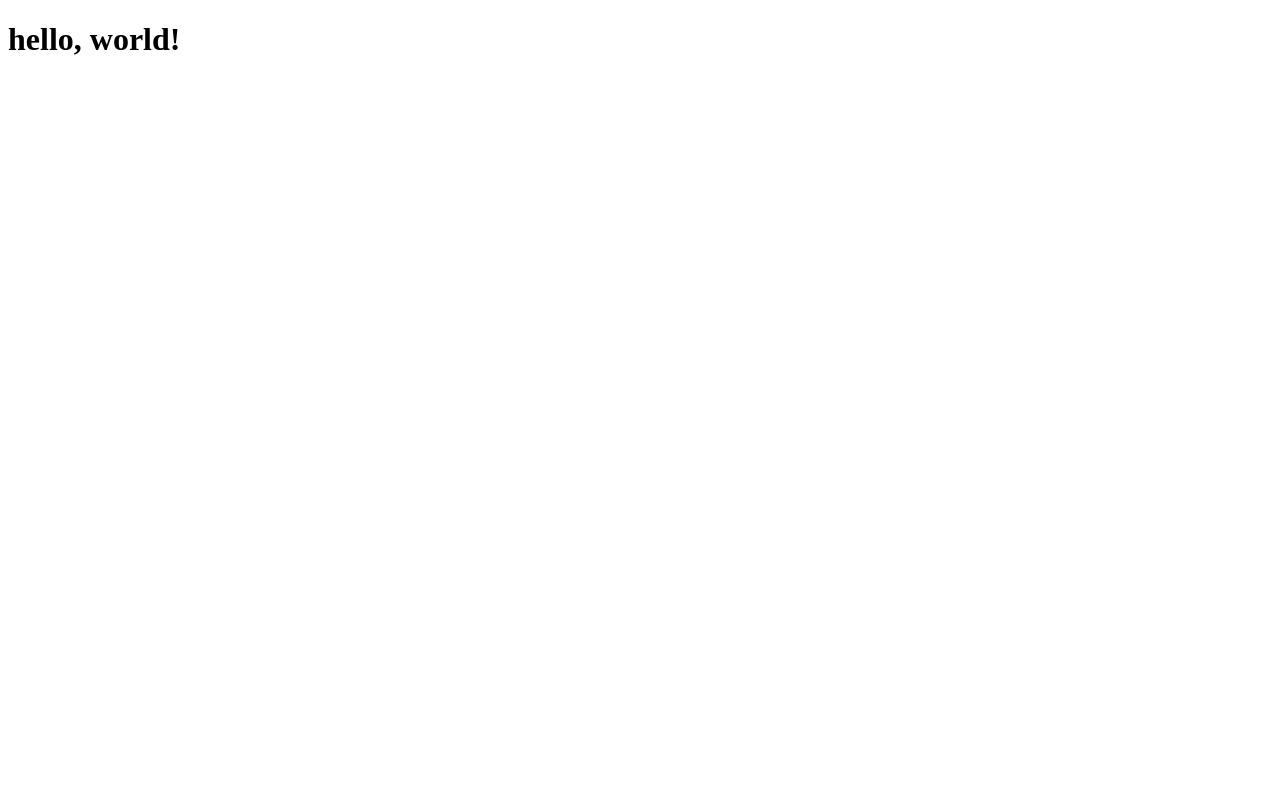
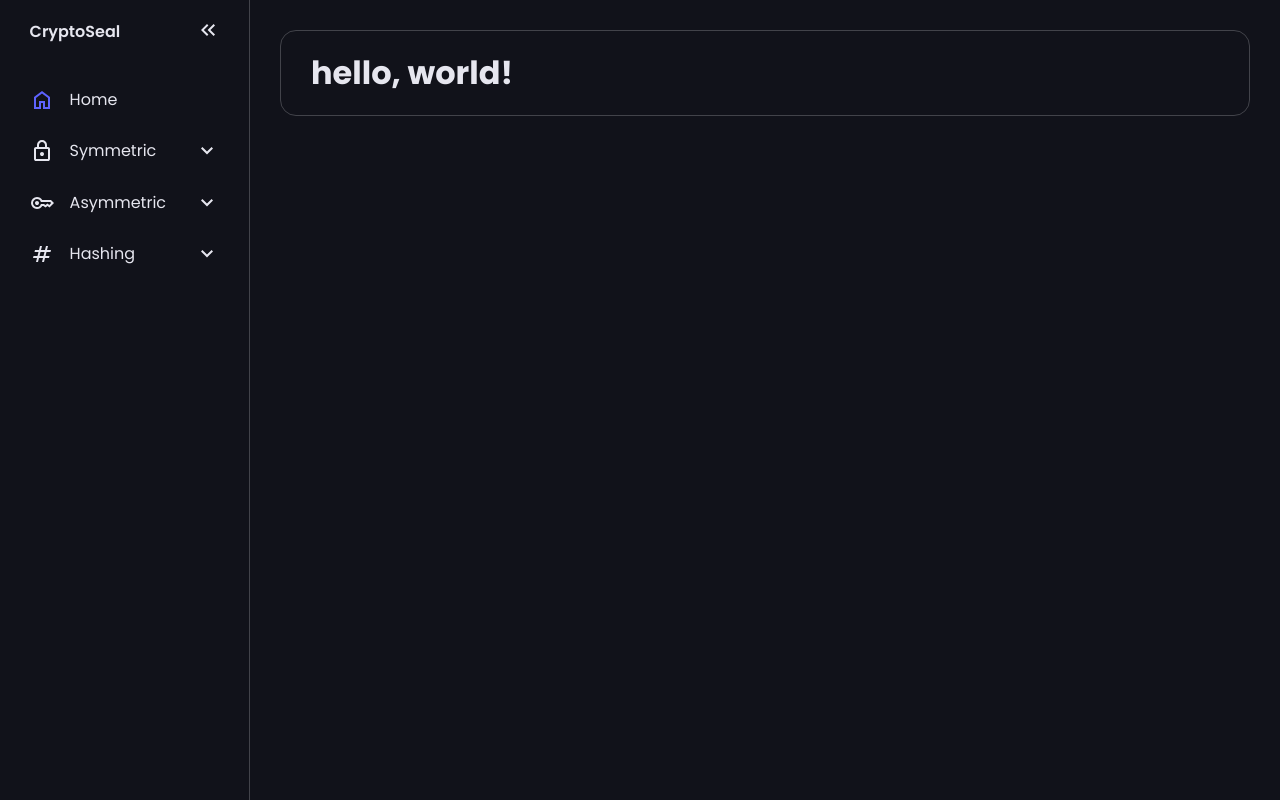
Before and after one commit to NebularEclipse/AC, a Flask app: page / in a window 1280 px wide. Before the commit the page is almost empty. Run offline with Flask 3, Linux system fonts and the light colour scheme.

Commit message:
Frontend update - Added a bunch of SVG files and created a template for the frontend... html, css, and js.

```diff
--- a/app/static/css/style.css
+++ b/app/static/css/style.css
@@ -0,0 +1,237 @@
+@import url('https://fonts.googleapis.com/css2?family=Poppins:ital,wght@0,100;0,200;0,300;0,400;0,500;0,600;0,700;0,800;0,900;1,100;1,200;1,300;1,400;1,500;1,600;1,700;1,800;1,900&display=swap');
+
+:root {
+    --base-clr: #11121a;
+    --line-clr: #42434a;
+    --hover-clr: #222533;
+    --text-clr: #e6e6ef;
+    --accent-clr: #5e63ff;
+    --secondary-text-clr: #b0b3c1;
+}
+
+* {
+    margin: 0;
+    padding: 0;
+}
+
+html {
+    font-family: Poppins, 'Segoe UI', Tahoma, Geneva, Verdana, sans-serif;
+    line-height: 1.5rem;
+}
+
+body {
+    min-height: 100vh;
+    min-width: 100vw;
+    background-color: var(--base-clr);
+    color: var(--text-clr);
+    display: grid;
+    grid-template-columns: auto 1fr;;
+}
+
+#sidebar {
+    box-sizing: border-box;
+    height : 100vh;
+    width: 250px;
+    padding: 5px 1em;
+    background-color: var(--base-clr);
+    border-right: 1px solid var(--line-clr);
+    position: sticky;
+    top: 0;
+    align-self: start;
+    transition: 0.3s ease-in-out;
+    overflow: hidden;
+    text-wrap: nowrap;
+}
+
+#sidebar.close {
+    padding: 5px;
+    width: 60px;
+}
+
+#sidebar ul {
+    list-style: none;
+}
+
+#sidebar > ul > li:first-child {
+    display: flex;
+    justify-content: flex-end;
+    margin-bottom: 16px;
+    .logo {
+        font-weight: 600;
+    }
+}
+
+#sidebar ul li.active {
+    color: var(--accent-clr);
+    svg {
+        fill: var(--accent-clr);
+    }
+}
+
+#sidebar a, #sidebar .dropdown-btn, #sidebar .logo {
+    border-radius: 0.5em;
+    padding: .85em;
+    text-decoration: none;
+    color: var(--text-clr);
+    display: flex;
+    align-items: center;
+    gap: 1em;
+}
+
+.dropdown-btn {
+    width: 100%;
+    text-align: left;
+    background: none;
+    border: none;
+    font: inherit;
+    cursor: pointer;
+}
+
+#sidebar svg {
+    flex-shrink: 0;
+    fill: var(--text-clr)
+}
+
+#sidebar a span, #sidebar .dropdown-btn span {
+    flex-grow: 1;
+}
+
+#sidebar a:hover, #sidebar .dropdown-btn:hover {
+    background-color: var(--hover-clr);
+}
+
+#sidebar .sub-menu {
+    display: grid;
+    grid-template-rows: 0fr;
+    transition: 0.3s ease-in-out;
+
+    > div {
+        overflow: hidden;
+    }
+}
+
+#sidebar .sub-menu.show {
+    grid-template-rows: 1fr;
+}
+
+.dropdown-btn svg {
+    transition: 0.3s ease;
+}
+
+.rotate svg:last-child {
+    transform: rotate(-180deg);
+}
+
+#sidebar .sub-menu a {
+    padding-left: 2em;
+}
+
+#toggle-btn {
+    margin-left: auto;
+    padding: 1em;
+    border: none;
+    border-radius: 0.5em;
+    background: none;
+    cursor: pointer;
+
+    svg {
+        transition: rotate 0.3s ease;
+    }
+}
+
+#toggle-btn:hover {
+    background-color: var(--hover-clr);
+}
+
+main {
+    padding: min(30px, 7%);
+}
+
+main p {
+    color: var(--secondary-text-clr);
+    margin-top: 5px;
+    margin-bottom: 15px;
+}
+
+.container {
+    border: 1px solid var(--line-clr);
+    border-radius: 1em;
+    margin-bottom: 20px;
+    padding: min(30px, 15%);
+}
+
+@media (max-width: 800px) {
+    body {
+        grid-template-columns: 1fr;
+    }
+
+    main {
+        padding: 2em 1em 60px 1em;
+    }
+
+    .container {
+        border: none;
+        padding: 0;
+    }
+
+    #sidebar {
+        height: 60px;
+        width: 100%;
+        border-right: none;
+        border-top: 1px solid var(--line-clr);
+        position: fixed;
+        top: unset;
+        bottom: 0;
+
+        > ul {
+            padding: 0;
+            display: grid;
+            grid-auto-columns: 60px;
+            grid-auto-flow: column;
+            align-items: center;
+            overflow-x: scroll;
+        }
+
+        ul li {
+            height: 100%;
+        }
+
+        ul a, ul .dropdown-btn {
+            width: 60px;
+            height: 60px;
+            padding: 0;
+            border-radius: 0;
+            justify-content: center;
+        }
+
+        ul li span, ul li:first-child, .dropdown-btn svg:last-child {
+            display: none;
+        }
+
+        ul li .sub-menu.show {
+            position: fixed;
+            bottom: 60px;
+            left: 0;
+            box-sizing: border-box;
+            height: 60px;
+            width: 100%;
+            background-color: var(--hover-clr);
+            border-top: 1px solid var(--line-clr);
+            display: flex;
+            justify-content: center;
+
+            > div {
+                overflow-x: auto;
+            }
+            li {
+                display: inline-flex;
+            }
+            a {
+                box-sizing: border-box;
+                padding: 1em;
+                width: auto;
+                justify-content: center;
+            }
+        }
+    }
+}
--- a/app/static/js/app.js
+++ b/app/static/js/app.js
@@ -0,0 +1,31 @@
+const toggleButton = document.getElementById("toggle-btn")
+const sidebar = document.getElementById("sidebar")
+
+function toggleSidebar() {
+    sidebar.classList.toggle("close")
+    toggleButton.classList.toggle("rotate")
+
+    closeAllSubMenus()
+}
+
+function toggleSubMenu(button) {
+
+    if (!button.nextElementSibling.classList.contains("show")) {
+        closeAllSubMenus()
+    }
+
+    button.nextElementSibling.classList.toggle("show");
+    button.classList.toggle("rotate")
+
+    if(sidebar.classList.contains("close")) {
+        sidebar.classList.toggle("close")
+        toggleButton.classList.toggle("rotate")
+    }
+}
+
+function closeAllSubMenus() {
+    Array.from(sidebar.getElementsByClassName("show")).forEach(ul => {
+        ul.classList.remove("show")
+        ul.previousElementSibling.classList.remove("rotate")
+    })
+}
--- a/app/templates/base.html
+++ b/app/templates/base.html
@@ -1,12 +1,73 @@
 <!DOCTYPE html>
 <html lang="en">
-<head>
-    <meta charset="UTF-8">
-    <meta name="viewport" content="width=device-width, initial-scale=1.0">
+  <head>
+    <meta charset="UTF-8" />
+    <meta name="viewport" content="width=device-width, initial-scale=1.0" />
     <title>{% block title %}{% endblock %}</title>
-    <link rel="stylesheet" href="{{ url_for('static', filename='css/style.css') }}">
-</head>
-<body>
-    {% block content %}{% endblock %}
-</body>
+    <link rel="stylesheet" href="{{ url_for('static', filename='css/style.css') }}" />
+    <script type="text/javascript" src="{{ url_for('static', filename='js/app.js') }}" defer></script>
+  </head>
+  <body>
+    <nav class="sidebar" id="sidebar">
+      <ul>
+        <li>
+          <span class="logo">CryptoSeal</span>
+          <button onclick="toggleSidebar()" id="toggle-btn">
+            <svg xmlns="http://www.w3.org/2000/svg" height="24px" viewBox="0 -960 960 960" width="24px" fill="#1f1f1f"><path d="M440-240 200-480l240-240 56 56-183 184 183 184-56 56Zm264 0L464-480l240-240 56 56-183 184 183 184-56 56Z"/></svg>
+          </button>
+        </li>
+        <li class="active">
+          <a href="{{ url_for('index') }}">
+            <svg xmlns="http://www.w3.org/2000/svg" height="24px" viewBox="0 -960 960 960" width="24px" fill="#434343"><path d="M240-200h120v-240h240v240h120v-360L480-740 240-560v360Zm-80 80v-480l320-240 320 240v480H520v-240h-80v240H160Zm320-350Z"/></svg>
+            <span>Home</span>
+          </a>
+        </li>
+        <li>
+          <button onclick="toggleSubMenu(this)" class="dropdown-btn">
+            <svg xmlns="http://www.w3.org/2000/svg" height="24px" viewBox="0 -960 960 960" width="24px" fill="#1f1f1f"><path d="M240-80q-33 0-56.5-23.5T160-160v-400q0-33 23.5-56.5T240-640h40v-80q0-83 58.5-141.5T480-920q83 0 141.5 58.5T680-720v80h40q33 0 56.5 23.5T800-560v400q0 33-23.5 56.5T720-80H240Zm0-80h480v-400H240v400Zm240-120q33 0 56.5-23.5T560-360q0-33-23.5-56.5T480-440q-33 0-56.5 23.5T400-360q0 33 23.5 56.5T480-280ZM360-640h240v-80q0-50-35-85t-85-35q-50 0-85 35t-35 85v80ZM240-160v-400 400Z"/></svg>
+            <span>Symmetric</span>
+            <svg xmlns="http://www.w3.org/2000/svg" height="24px" viewBox="0 -960 960 960" width="24px" fill="#1f1f1f"><path d="M480-344 240-584l56-56 184 184 184-184 56 56-240 240Z" /></svg>
+          </button>
+          <ul class="sub-menu">
+            <div>
+              <li><a href="#">Algo 1</a></li>
+              <li><a href="#">Algo 2</a></li>
+              <li><a href="#">Algo 3</a></li>
+            </div>
+          </ul>
+        </li>
+        <li>
+          <button onclick="toggleSubMenu(this)" class="dropdown-btn">
+            <svg xmlns="http://www.w3.org/2000/svg" height="24px" viewBox="0 -960 960 960" width="24px" fill="#1f1f1f"><path d="M280-400q-33 0-56.5-23.5T200-480q0-33 23.5-56.5T280-560q33 0 56.5 23.5T360-480q0 33-23.5 56.5T280-400Zm0 160q-100 0-170-70T40-480q0-100 70-170t170-70q67 0 121.5 33t86.5 87h352l120 120-180 180-80-60-80 60-85-60h-47q-32 54-86.5 87T280-240Zm0-80q56 0 98.5-34t56.5-86h125l58 41 82-61 71 55 75-75-40-40H435q-14-52-56.5-86T280-640q-66 0-113 47t-47 113q0 66 47 113t113 47Z"/></svg>
+            <span>Asymmetric</span>
+            <svg xmlns="http://www.w3.org/2000/svg" height="24px" viewBox="0 -960 960 960" width="24px" fill="#1f1f1f"><path d="M480-344 240-584l56-56 184 184 184-184 56 56-240 240Z" /></svg>
+          </button>
+          <ul class="sub-menu">
+            <div>
+              <li><a href="#">Algo 1</a></li>
+              <li><a href="#">Algo 2</a></li>
+            </div>
+          </ul>
+        </li>
+        <li>
+          <button onclick="toggleSubMenu(this)" class="dropdown-btn">
+            <svg xmlns="http://www.w3.org/2000/svg" height="24px" viewBox="0 -960 960 960" width="24px" fill="#1f1f1f"><path d="m240-160 40-160H120l20-80h160l40-160H180l20-80h160l40-160h80l-40 160h160l40-160h80l-40 160h160l-20 80H660l-40 160h160l-20 80H600l-40 160h-80l40-160H360l-40 160h-80Zm140-240h160l40-160H420l-40 160Z"/></svg>
+            <span>Hashing</span>
+            <svg xmlns="http://www.w3.org/2000/svg" height="24px" viewBox="0 -960 960 960" width="24px" fill="#1f1f1f"><path d="M480-344 240-584l56-56 184 184 184-184 56 56-240 240Z" /></svg>
+          </button>
+          <ul class="sub-menu">
+            <div>
+              <li><a href="#">Algo 1</a></li>
+              <li><a href="#">Algo 2</a></li>
+              <li><a href="#">Algo 3</a></li>
+              <li><a href="#">Algo 4</a></li>
+            </div>
+          </ul>
+        </li>
+      </ul>
+    </nav>
+    <main>
+      <div class="container">{% block content %} {% endblock %}</div>
+    </main>
+  </body>
 </html>
```
Also changed, not shown: app/static/images/home_24dp_434343_FILL0_wght400_GRAD0_opsz24.svg (added), app/static/images/key_24dp_1F1F1F_FILL0_wght400_GRAD0_opsz24.svg (added), app/static/images/keyboard_arrow_down_24dp_1F1F1F_FILL0_wght400_GRAD0_opsz24.svg (added), app/static/images/keyboard_double_arrow_left_24dp_1F1F1F_FILL0_wght400_GRAD0_opsz24.svg (added), app/static/images/lock_24dp_1F1F1F_FILL0_wght400_GRAD0_opsz24.svg (added), app/static/images/tag_24dp_1F1F1F_FILL0_wght400_GRAD0_opsz24.svg (added).
